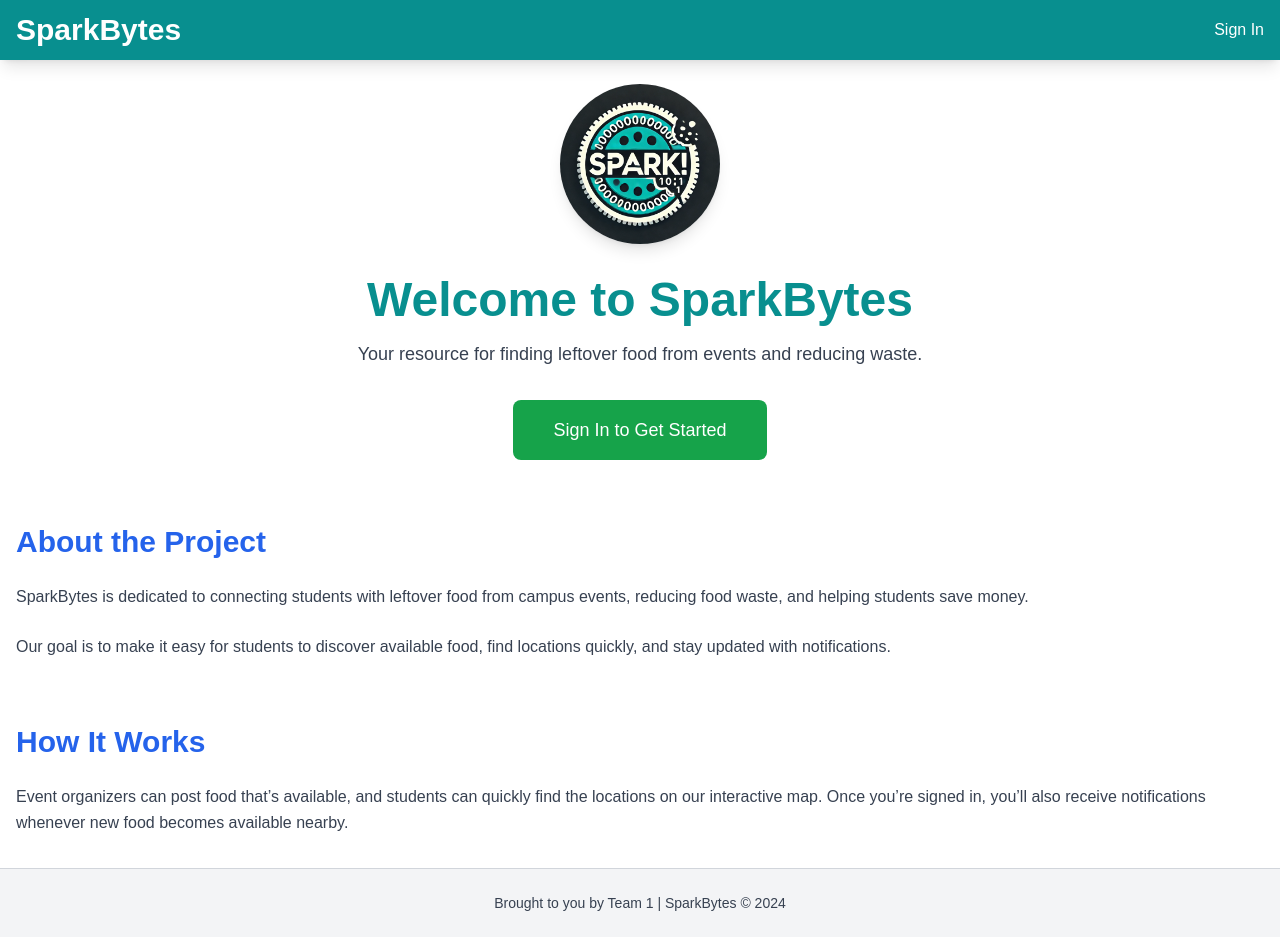
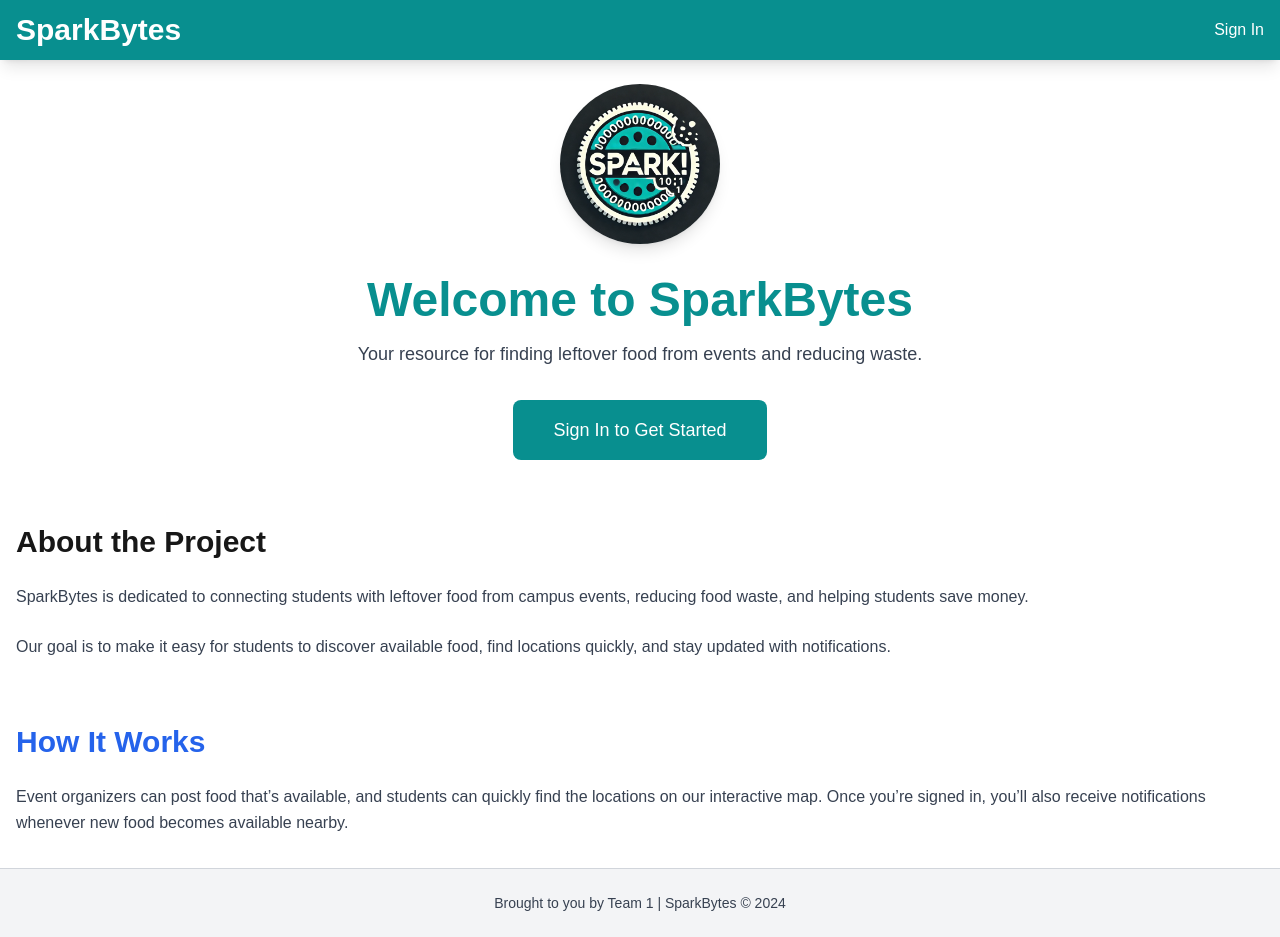
Before and after one commit to vmulu/Spark-Bytes-Group-1-, a Next.js app in the folder frontend/: page / in a window 1280 px wide. Built offline with nearby package versions, Linux system fonts and the light colour scheme; no server answers.

Commit message:
some more color changing

```diff
--- a/frontend/src/app/page.tsx
+++ b/frontend/src/app/page.tsx
@@ -36,7 +36,7 @@ export default function Home() {
           <div className="text-center">
             <Link
               href="/login_student"
-              className="inline-block px-10 py-4 bg-green-600 text-white rounded-lg text-lg hover:bg-green-700 transition"
+              className="inline-block px-10 py-4 bg-[#088F8F] text-white rounded-lg text-lg hover:bg-[#088F8F]  transition"
             >
               Sign In to Get Started
             </Link>
@@ -47,14 +47,14 @@ export default function Home() {
             {/* Find Food on Campus Button */}
             <Link
               href="/map"
-              className="inline-block px-10 py-4 bg-blue-600 text-white rounded-lg text-lg hover:bg-blue-700 transition"
+              className="inline-block px-10 py-4 bg-[#088F8F] text-white rounded-lg text-lg hover:bg-[#066D6D] transition"
             >
               Find Food on Campus
             </Link>
             {/* Create an Event Button */}
             <Link
               href="/profile"
-              className="inline-block px-10 py-4 bg-blue-600 text-white rounded-lg text-lg hover:bg-blue-700 transition"
+              className="inline-block px-10 py-4 bg-[#088F8F] text-white rounded-lg text-lg hover:bg-[#066D6D] transition"
             >
               Create An Event
             </Link>
@@ -62,7 +62,7 @@ export default function Home() {
         </div>
         )}
         <section className="mt-16">
-          <h2 className="text-3xl font-semibold text-blue-600 mb-6">About the Project</h2>
+          <h2 className="text-3xl font-semibold text-bg-[#066D6D] mb-6">About the Project</h2>
           <p className="text-gray-700 leading-relaxed mb-6">
             SparkBytes is dedicated to connecting students with leftover food from campus events,
             reducing food waste, and helping students save money.
```
Also changed, not shown: 1 other file (tests, documents, lock files or other folders).
